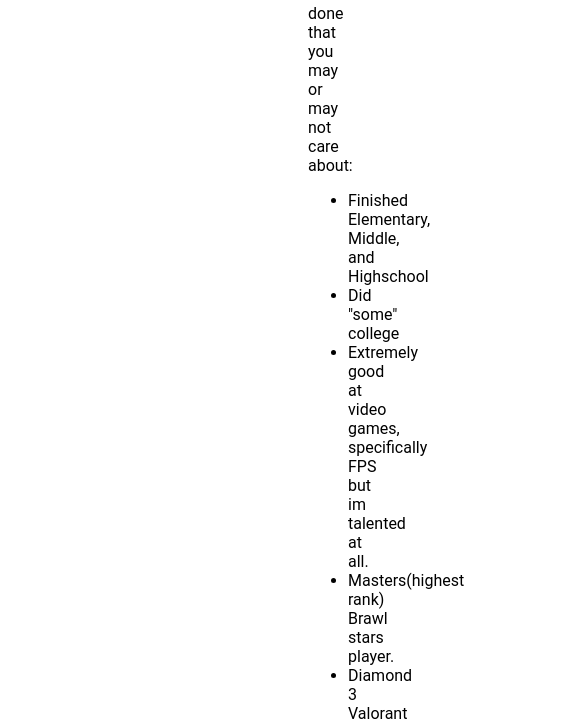
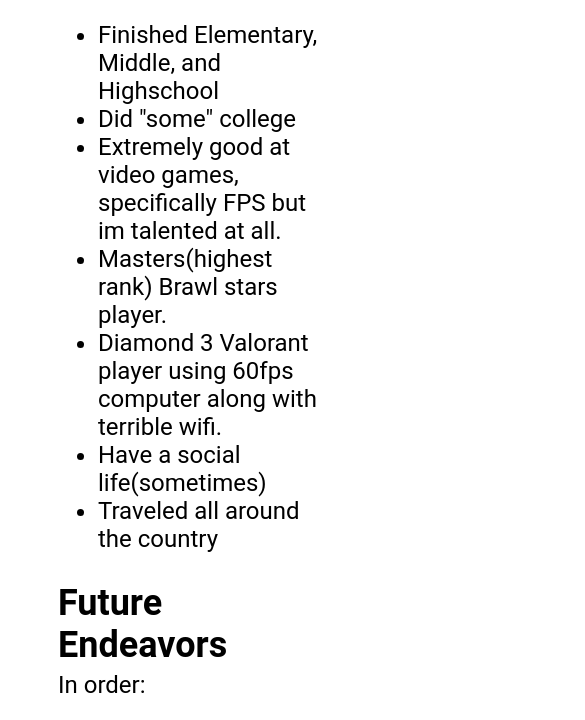
Before and after one commit to Kaz-zZz/first-website, a plain HTML site: page index.html in a window 390 px wide. Shown: the part 353-1073 px from the top of the page, 585 px wide, since content can reach past the window. Drawn offline with Linux system fonts and the light colour scheme.

Commit message:
Update style.css

```diff
--- a/style.css
+++ b/style.css
@@ -2,27 +2,15 @@
     font-family: 'Roboto', 'Arial', sans-serif;
     display: flex;
     flex-direction: column;
+    font-size: 1.5rem;
+
 
 }
 
-.about{
+h1, .about, .accomplishments, .future {
     padding: 0px 600px 0px 300px;
     display: flex;
     flex-direction: column;
-}
-
-.accomplishments {
-    padding: 0px 600px 0px 300px;
-    display: flex;
-    flex-direction: column;
-
-}
-
-.future {
-    padding: 0px 600px 0px 300px;
-    display: flex;
-    flex-direction: column;
-
 }
 
 h1 {
@@ -36,3 +24,21 @@
 .ul1 {
     margin-bottom: 5px;
 }
+
+
+@media (max-width: 1000px) {
+    body {
+    font-family: 'Roboto', 'Arial', sans-serif;
+    display: flex;
+    flex-direction: column;
+
+    max-height: 100%;
+    }
+
+    h1, .about, .accomplishments, .future {
+    padding: 0px 50px 0px 50px;
+    display: flex;
+    flex-direction: column;
+    }
+
+}
```
